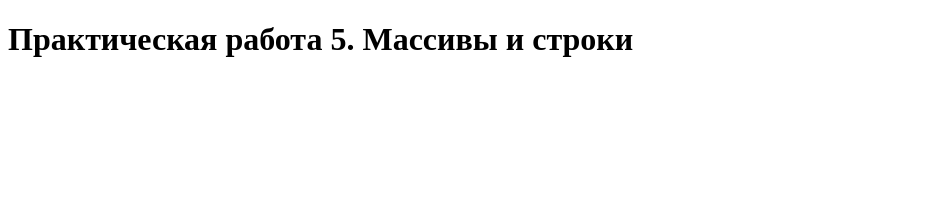
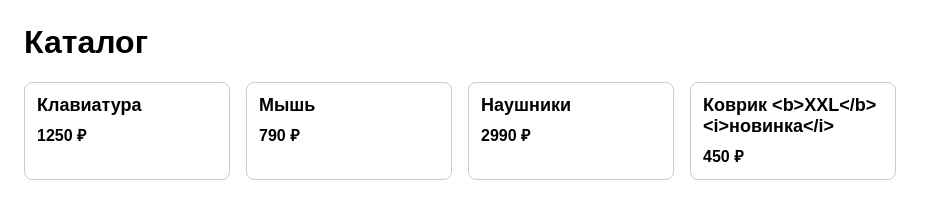
Before and after one commit to sanray66/js-course, a plain HTML site: page po5/index.html in a window 1280 px wide. Shown: the whole page, without its empty margins (0-951 px from the left). Drawn offline with Linux system fonts and the light colour scheme.

Commit message:
po5: задание №6

```diff
--- a/po5/index.html
+++ b/po5/index.html
@@ -2,10 +2,20 @@
 <html lang="ru">
 <head>
     <meta charset="UTF-8">
-    <title>Практическая работа 5</title>
+    <title>Каталог</title>
+    <style>
+        body { font-family: Arial, sans-serif; margin: 24px; }
+        .list { display: flex; gap: 16px; flex-wrap: wrap; }
+        .card { border: 1px solid #ccc; border-radius: 8px; padding: 12px; width: 180px; }
+        .card h3 { margin: 0 0 8px; font-size: 18px; }
+        .price { font-weight: bold; }
+        .old { color: #999; text-decoration: line-through; margin-left: 6px; }
+        .badge { display: inline-block; margin-top: 8px; padding: 2px 8px; background: #fde2e2; color: #b00020; border-radius: 4px; font-size: 13px; }
+    </style>
 </head>
 <body>
-    <h1>Практическая работа 5. Массивы и строки</h1>
-    <script src="js/01-create.js"></script>
+    <h1>Каталог</h1>
+    <div id="catalog" class="list"></div>
+    <script src="js/06-render.js"></script>
 </body>
 </html>
--- /dev/null
+++ b/po5/js/06-render.js
@@ -0,0 +1,47 @@
+const item = { name: 'Мышь', price: 790, qty: 2 };
+console.log(`Товар: ${item.name}
+Количество: ${item.qty}
+Сумма: ${item.price * item.qty} ₽`);
+console.log(`Статус: ${item.qty > 0 ? 'в корзине' : 'нет'}`);
+
+const products = [
+    { name: 'Клавиатура', price: 1250, oldPrice: 1490, stock: 5 },
+    { name: 'Мышь', price: 790, oldPrice: null, stock: 0 },
+    { name: 'Наушники', price: 2990, oldPrice: 3490, stock: 7 },
+];
+
+function renderCard(product) {
+    return `
+        <div class="card">
+            <h3>${product.name}</h3>
+            <span class="price">${product.price} ₽</span>
+            ${product.oldPrice ? `<span class="old">${product.oldPrice} ₽</span>` : ''}
+            ${product.stock === 0 ? '<div class="badge">Нет в наличии</div>' : ''}
+        </div>`;
+}
+
+function renderList(items) {
+    return items.map(renderCard).join('');
+}
+
+document.getElementById('catalog').innerHTML = renderList(products);
+
+products.push({ name: 'Коврик <b>XXL</b> <i>новинка</i>', price: 450,
+    oldPrice: null, stock: 3 });
+document.getElementById('catalog').innerHTML = renderList(products);
+
+function escapeHtml(text) {
+    return String(text)
+        .replaceAll('&', '&amp;')
+        .replaceAll('<', '&lt;')
+        .replaceAll('>', '&gt;')
+        .replaceAll('"', '&quot;');
+}
+
+function html(strings, ...values) {
+    return strings.reduce((out, str, i) => out + str + (i < values.length ? escapeHtml(values[i]) : ''), '');
+}
+
+const safeCard = (p) => html`<div class="card"><h3>${p.name}</h3><span class="price">${p.price} ₽</span></div>`;
+document.getElementById('catalog').innerHTML = products.map(safeCard).join('');
+console.log(html`<b>${'<script>'}</b>`);
```
